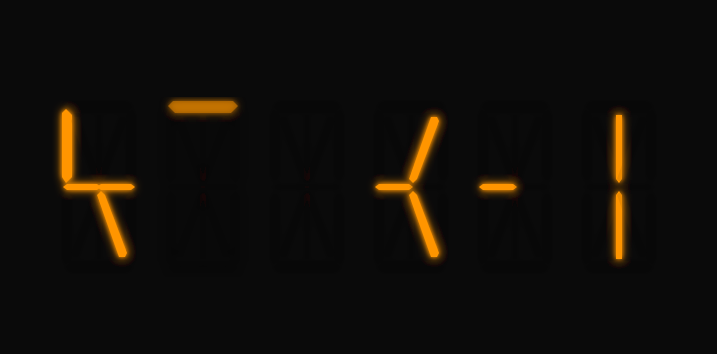
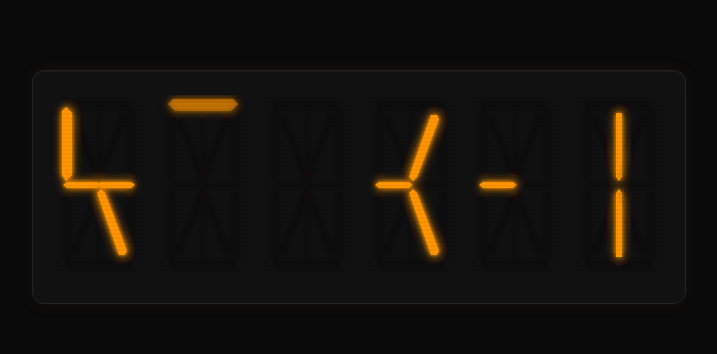
Before and after one commit to basic-intelligence/cap-lock, a Next.js app: page / in a window 1280 px wide. Shown: the part 174-528 px from the top of the page, without its empty margins (281-998 px from the left). Built offline with nearby package versions, Linux system fonts and the light colour scheme.

Commit message:
feat(polish): add retro panel, scanlines, flicker, victory pulse, and reduced-motion support

```diff
--- a/app/components/Game.tsx
+++ b/app/components/Game.tsx
@@ -220,6 +220,7 @@ export default function Game({ words }: GameProps) {
           word={state.targetWord}
           revealedSegments={revealed}
           lockedLetters={lockedLetters}
+          isVictory={state.phase === "won"}
         />
       </div>
 
--- a/app/components/WordDisplay.tsx
+++ b/app/components/WordDisplay.tsx
@@ -5,19 +5,19 @@ import SegmentDisplay, { type DisplayState } from "./SegmentDisplay";
 interface WordDisplayProps {
   word: string;
   revealedSegments: boolean[][];
-  lockedLetters: (DisplayState)[];
-  className?: string;
+  lockedLetters: DisplayState[];
+  isVictory?: boolean;
 }
 
 export default function WordDisplay({
   word,
   revealedSegments,
   lockedLetters,
-  className,
+  isVictory = false,
 }: WordDisplayProps) {
   return (
+    <div className={`display-panel ${isVictory ? "victory-pulse" : ""}`}>
       <div
-      className={className}
         style={{
           display: "flex",
           gap: "4px",
@@ -28,21 +28,20 @@ export default function WordDisplay({
       >
         {word.split("").map((char, i) => {
           const state = lockedLetters[i] ?? "dim";
-        // If the letter is green-locked, show all segments as green
-        // If amber (drip-revealed), show based on reveal schedule
-        // If dim, show outline only
           const displayState: DisplayState =
             state === "green" ? "green" : "amber";
 
           return (
+            <div key={i} className="segment-char">
               <SegmentDisplay
-            key={i}
                 char={char}
                 revealedSegments={revealedSegments[i] ?? []}
                 displayState={displayState}
               />
+            </div>
           );
         })}
       </div>
+    </div>
   );
 }
--- a/app/globals.css
+++ b/app/globals.css
@@ -60,3 +60,67 @@ a {
 .shake {
   animation: shake 0.4s cubic-bezier(0.68, -0.55, 0.265, 1.55);
 }
+
+/* Retro panel container */
+.display-panel {
+  position: relative;
+  background: var(--panel-bg);
+  border: 1px solid var(--panel-border);
+  border-radius: 12px;
+  padding: 24px 16px;
+  box-shadow:
+    0 0 20px rgba(255, 149, 0, 0.05),
+    inset 0 1px 0 rgba(255, 255, 255, 0.03);
+}
+
+/* Scanline overlay */
+.display-panel::after {
+  content: "";
+  position: absolute;
+  inset: 0;
+  border-radius: 12px;
+  background: repeating-linear-gradient(
+    transparent 0px,
+    transparent 2px,
+    rgba(0, 0, 0, 0.04) 2px,
+    rgba(0, 0, 0, 0.04) 4px
+  );
+  pointer-events: none;
+}
+
+/* Subtle flicker per character */
+@keyframes flicker-a { 0%, 93%, 94%, 96%, 97%, 100% { opacity: 1; } 93.5% { opacity: 0.92; } 96.5% { opacity: 0.95; } }
+@keyframes flicker-b { 0%, 91%, 92%, 95%, 96%, 100% { opacity: 1; } 91.5% { opacity: 0.93; } 95.5% { opacity: 0.94; } }
+@keyframes flicker-c { 0%, 94%, 95%, 97%, 98%, 100% { opacity: 1; } 94.5% { opacity: 0.91; } 97.5% { opacity: 0.95; } }
+
+.segment-char:nth-child(7n+1) { animation: flicker-a 7s infinite; }
+.segment-char:nth-child(7n+2) { animation: flicker-b 11s infinite; }
+.segment-char:nth-child(7n+3) { animation: flicker-c 13s infinite; }
+.segment-char:nth-child(7n+4) { animation: flicker-a 17s infinite; }
+.segment-char:nth-child(7n+5) { animation: flicker-b 19s infinite; }
+.segment-char:nth-child(7n+6) { animation: flicker-c 9s infinite; }
+.segment-char:nth-child(7n)   { animation: flicker-a 15s infinite; }
+
+/* Green pulse for victory */
+@keyframes green-pulse {
+  0%, 100% { filter: drop-shadow(0 0 8px rgba(0, 230, 118, 0.4)); }
+  50% { filter: drop-shadow(0 0 20px rgba(0, 230, 118, 0.7)); }
+}
+
+.victory-pulse {
+  animation: green-pulse 0.8s ease-in-out 2;
+}
+
+/* Cascade reveal for time-up */
+@keyframes cascade-reveal {
+  from { opacity: 0.3; }
+  to { opacity: 1; }
+}
+
+/* Accessibility: reduced motion */
+@media (prefers-reduced-motion: reduce) {
+  .segment-char { animation: none !important; }
+  .victory-pulse { animation: none !important; }
+  .shake { animation: none !important; }
+  * { transition-duration: 0.01ms !important; }
+}
```
Lines whose indentation alone changed are shown as unchanged.
